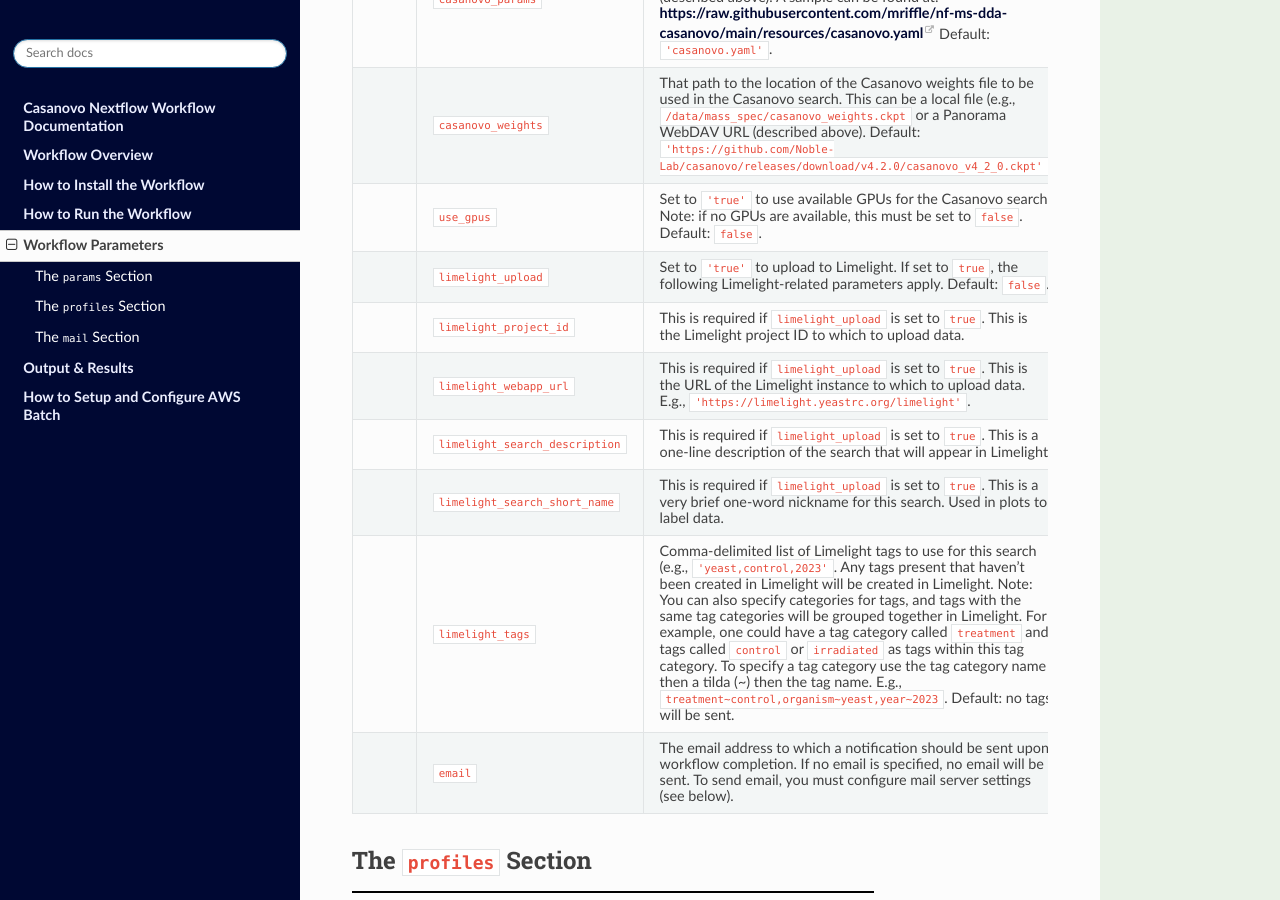
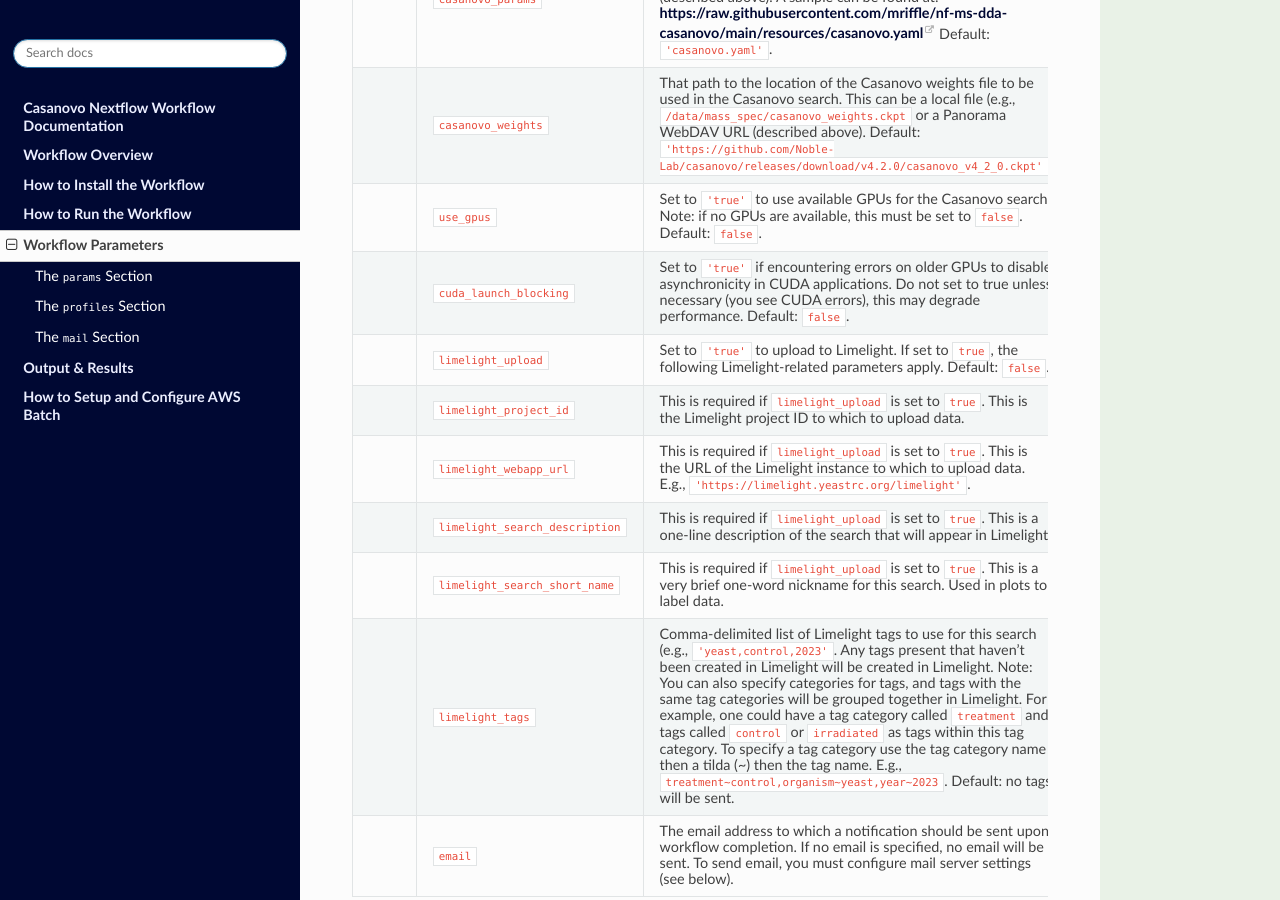
Before and after one commit to mriffle/nf-ms-dda-casanovo, a Sphinx documentation site: the page built from docs/source/workflow_parameters.rst, in a window 1280 px wide and 900 px high, scrolled down 1621 px. Built offline with Sphinx 7.4.7 and the Read the Docs theme 2.0.0, drawn with Linux system fonts in a browser that asks for light colours.

Commit message:
add cuda_launch_blocking parameter

```diff
--- a/docs/source/workflow_parameters.rst
+++ b/docs/source/workflow_parameters.rst
@@ -69,6 +69,9 @@ The ``params`` Section
    * -
      - ``use_gpus``
      - Set to ``'true'`` to use available GPUs for the Casanovo search. Note: if no GPUs are available, this must be set to ``false``. Default: ``false``.
+   * -
+     - ``cuda_launch_blocking``
+     - Set to ``'true'`` if encountering errors on older GPUs to disable asynchronicity in CUDA applications. Do not set to true unless necessary (you see CUDA errors), this may degrade performance. Default: ``false``.
    * -
      - ``limelight_upload``
      - Set to ``'true'`` to upload to Limelight. If set to ``true``, the following Limelight-related parameters apply. Default: ``false``.
```
